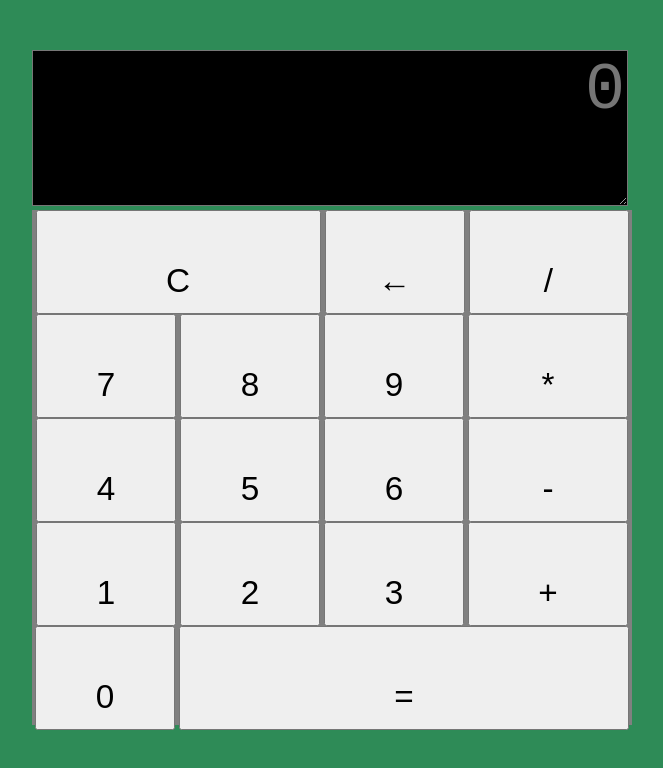
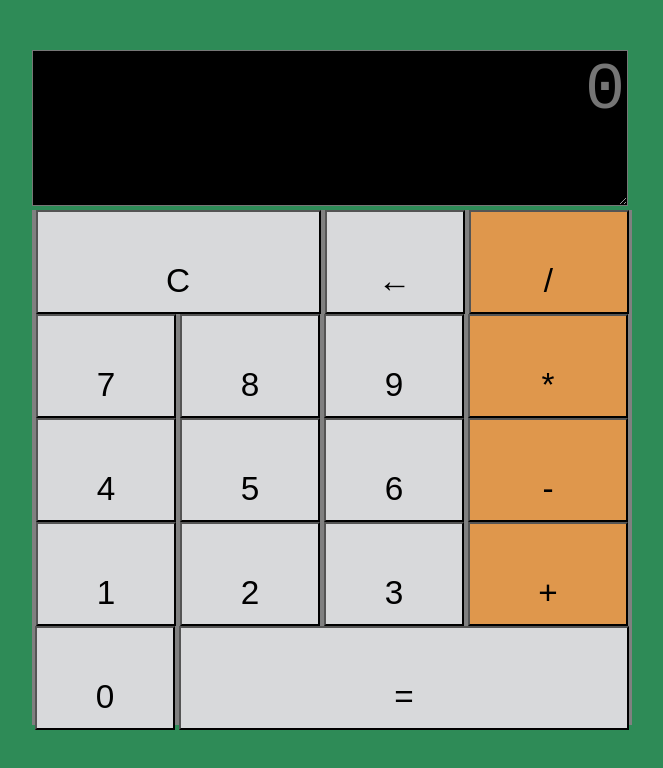
Before and after one commit to mahmoudadelaziz/iOS-Calculator, a plain HTML site: page index.html in a window 1280 px wide. Shown: the whole page, without its empty margins (288-951 px from the left). Drawn offline with Linux system fonts and the light colour scheme.

Commit message:
Removed some unnecessary ids from the HTML and CSS.

```diff
--- a/index.html
+++ b/index.html
@@ -15,25 +15,25 @@
         <div id="row1">
             <button id="C">C</button>
             <button id="arrow">←</button>
-            <button id="divide">/</button>
+            <button class = "Ops">/</button>
         </div>
         <div id="row2">
             <button class = "Nums">7</button>
             <button class = "Nums">8</button>
             <button class = "Nums">9</button>
-            <button id="mul">*</button>
+            <button class = "Ops">*</button>
         </div>
         <div id="row3">
             <button class = "Nums">4</button>
             <button class = "Nums">5</button>
             <button class = "Nums">6</button>
-            <button id="sub">-</button>
+            <button class = "Ops">-</button>
         </div>
         <div id="row4">
             <button class = "Nums">1</button>
             <button class = "Nums">2</button>
             <button class = "Nums">3</button>
-            <button id="add">+</button>
+            <button class = "Ops">+</button>
         </div>
         <div id="row4">
             <button class = "Nums">0</button>
--- a/script.js
+++ b/script.js
@@ -1,5 +1,8 @@
 // grab the calculator screen
 const myDisplay = document.getElementById("display")
+
+// Define a function to clear the calculator screen
+function cleardisplay() {myDisplay.value = ""}
 
 // Make an array of Number buttons
 let NumButtons = Array.from(document.querySelectorAll(".Nums"))
@@ -13,8 +16,20 @@ for(let i = 0; i < NumButtons.length; i++)
     NumButtons[i].addEventListener("click", (event)=>{myDisplay.value += event.target.innerText})
 }
 
+// Make an array of Operation buttons
+let OpButtons = Array.from(document.querySelectorAll(".Ops"))
+
+// Give special event listeners to Number buttons
+for(let i = 0; i < OpButtons.length; i++)
+{
+    // Log the number clicked (for debugging)
+    OpButtons[i].addEventListener("click", (event)=>{console.log(event.target.innerText)})
+    // Add the required behavior (1. clear screen, 2. expect new input, 3. add operand and operator to array)
+    OpButtons[i].addEventListener("click", cleardisplay)
+
+}
+
 // Enable the functionality of the C "Clear" Button
-function cleardisplay() {myDisplay.value = ""}
 document.getElementById("C").addEventListener("click", cleardisplay)
 
 // Backspace functionality
--- a/style.css
+++ b/style.css
@@ -26,6 +26,7 @@ body{
 
 button{
     font-size: 25pt;
+    background-color: #d8d9db;
     text-align: center;
     vertical-align: middle;
     height: 100px;
@@ -34,18 +35,15 @@ button{
     display: inline-block
 }
 
+.Ops{
+    width: 160px;
+    background-color: #df974c;
+}
+
 #C{
     width: 285px
-}
-
-#divide{
-    width: 160px;
 }
 
 #equal{
     width: 450px
 }
-
-#mul, #sub, #add{
-    width: 160px
-}
```
